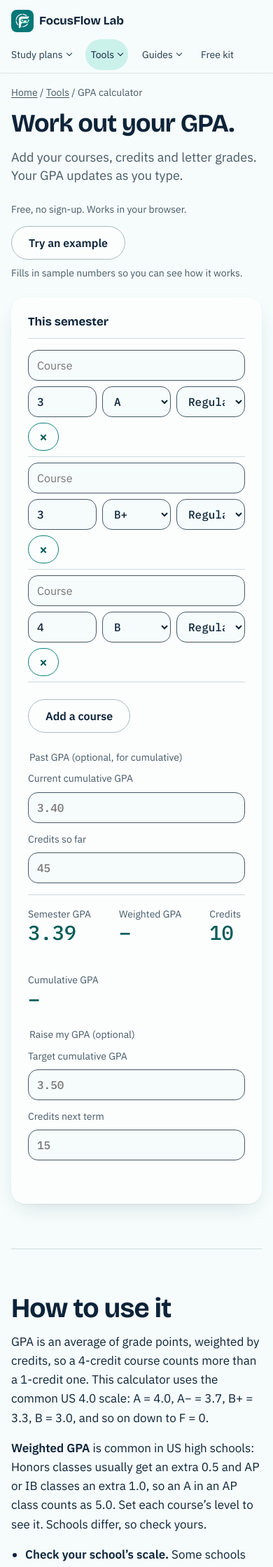
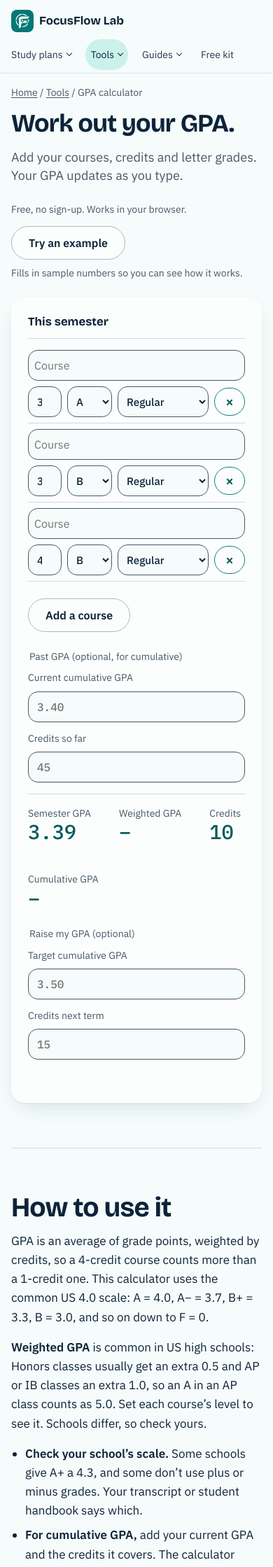
Before and after one commit to focusflowlab/focusflowlab.github.io, a Jekyll site: the page tools/gpa-calculator/index.html, which Jekyll copies as it is, in a window 390 px wide. Shown: the top 2239 px of the page at 70% size. Built offline with Jekyll 4.4.1, drawn with Linux system fonts in a browser that asks for light colours.

Commit message:
Layout polish: offer button spacing, card grid gap, GPA rows and study schedule dates on phones
Co-Authored-By: Claude Opus 5.5 <noreply@anthropic.com>

```diff
--- a/assets/site.css
+++ b/assets/site.css
@@ -607,3 +607,24 @@ body.embed { background: var(--color-paper); }
 /* Rows ending in a date: give the date room for the full year */
 .fields.fields-date { grid-template-columns: minmax(0, 1fr) minmax(0, 1fr) minmax(10.5rem, 1.3fr); }
 @media (max-width: 700px) { .fields.fields-date { grid-template-columns: minmax(0, 1fr) minmax(0, 1fr); } .fields.fields-date > :last-child { grid-column: 1 / -1; } .fields.fields-date > :first-child { grid-column: auto; } }
+/* Space between a card grid and the section after it */
+ul.cards + section.reading { margin-top: var(--space-lg); }
+/* Product offer: gap between the description and the buttons */
+.offer-actions { margin-top: var(--space-md); }
+@media (max-width: 560px) {
+  /* GPA rows on phones: course on its own line, then credits, grade, level and remove on one line */
+  .gpa-rows li { grid-template-columns: minmax(0, 0.7fr) minmax(0, 0.9fr) minmax(6.25rem, 1.3fr) 2.75rem; }
+  .gpa-rows li > :first-child { grid-column: 1 / -1; }
+}
+@media (max-width: 700px) {
+  /* Study schedule rows on phones: the exam date gets the full width */
+  #ss-rows li > input[type="date"] { grid-column: 1 / -1; }
+}
+@media (max-width: 560px) {
+  .gpa-rows li { grid-template-columns: 3rem 4rem minmax(0, 1fr) 2.75rem; }
+  .gpa-rows input, .gpa-rows select { padding-left: var(--space-xs); padding-right: var(--space-xs); }
+  .gpa-rows select { padding-right: 1.5rem; background-position: right 0.4rem center; }
+}
+@media (max-width: 560px) {
+  .gpa-rows select, .gpa-rows input[type="number"] { font-family: var(--font-body); font-size: 0.95rem; }
+}
```
